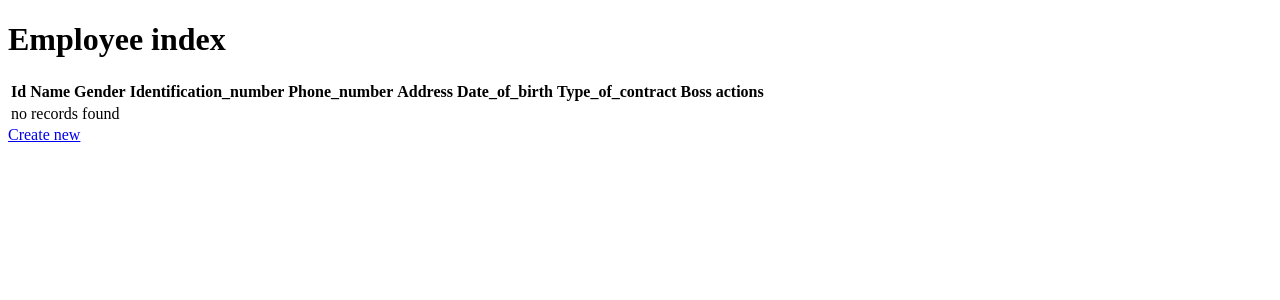
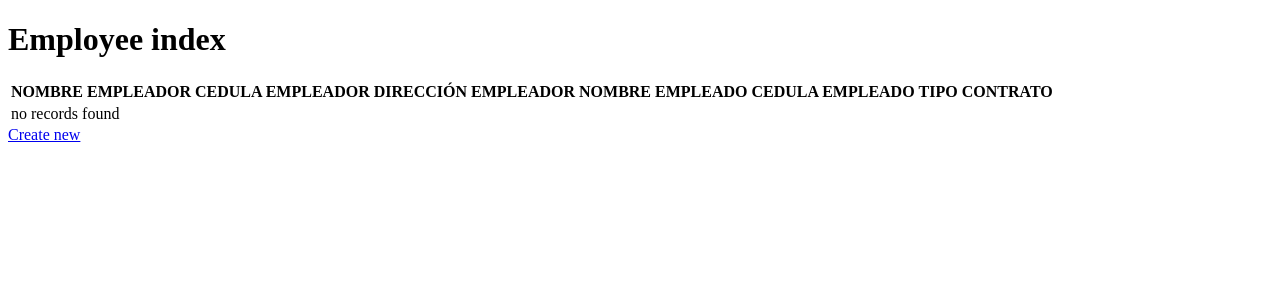
Before and after one commit to deploycode/symplifica-test, a Symfony app: template templates/employee/index.html.twig in a window 1280 px wide. Shown: the top 300 px of the page. Run offline with Twig, Linux system fonts and the light colour scheme; the template is opened without the code that fills it, so the values that code supplies are empty; some libraries are stand-ins or nearby versions.

Commit message:
new table structure

```diff
--- a/templates/employee/index.html.twig
+++ b/templates/employee/index.html.twig
@@ -8,38 +8,28 @@
     <table class="table">
         <thead>
             <tr>
-                <th>Id</th>
-                <th>Name</th>
-                <th>Gender</th>
-                <th>Identification_number</th>
-                <th>Phone_number</th>
-                <th>Address</th>
-                <th>Date_of_birth</th>
-                <th>Type_of_contract</th>
-                <th>Boss</th>
-                <th>actions</th>
+                <th>NOMBRE EMPLEADOR</th>
+                <th>CEDULA EMPLEADOR</th>
+                <th>DIRECCIÓN EMPLEADOR</th>
+                <th>NOMBRE EMPLEADO</th>
+                <th>CEDULA EMPLEADO</th>
+                <th>TIPO CONTRATO</th>
             </tr>
         </thead>
         <tbody>
         {% for employee in employees %}
-            <tr>
-                <td>{{ employee.id }}</td>
-                <td>{{ employee.name }}</td>
-                <td>{{ employee.gender }}</td>
-                <td>{{ employee.identificationNumber }}</td>
-                <td>{{ employee.phoneNumber }}</td>
-                <td>{{ employee.address }}</td>
-                <td>{{ employee.dateOfBirth ? employee.dateOfBirth|date('Y-m-d') : '' }}</td>
-                <td>{{ employee.typeOfContract }}</td>
-                {% if employee.boss %}
+            {% if employee.boss %}
+                <tr>
                     <td>{{ employee.boss.name }}</td>
-                {% endif %}
-                    <td></td>
-                <td>
-                    <a href="{{ path('employee_show', {'id': employee.id}) }}">show</a>
-                    <a href="{{ path('employee_edit', {'id': employee.id}) }}">edit</a>
-                </td>
-            </tr>
+                    <td>{{ employee.boss.identificationNumber }}</td>
+                    <td>{{ employee.boss.address }}</td>
+
+                    <td>{{ employee.name }}</td>
+                    <td>{{ employee.identificationNumber }}</td>
+                    <td>{{ employee.typeOfContract }}</td>
+                </tr>
+            {% endif %}
+
         {% else %}
             <tr>
                 <td colspan="9">no records found</td>
```
